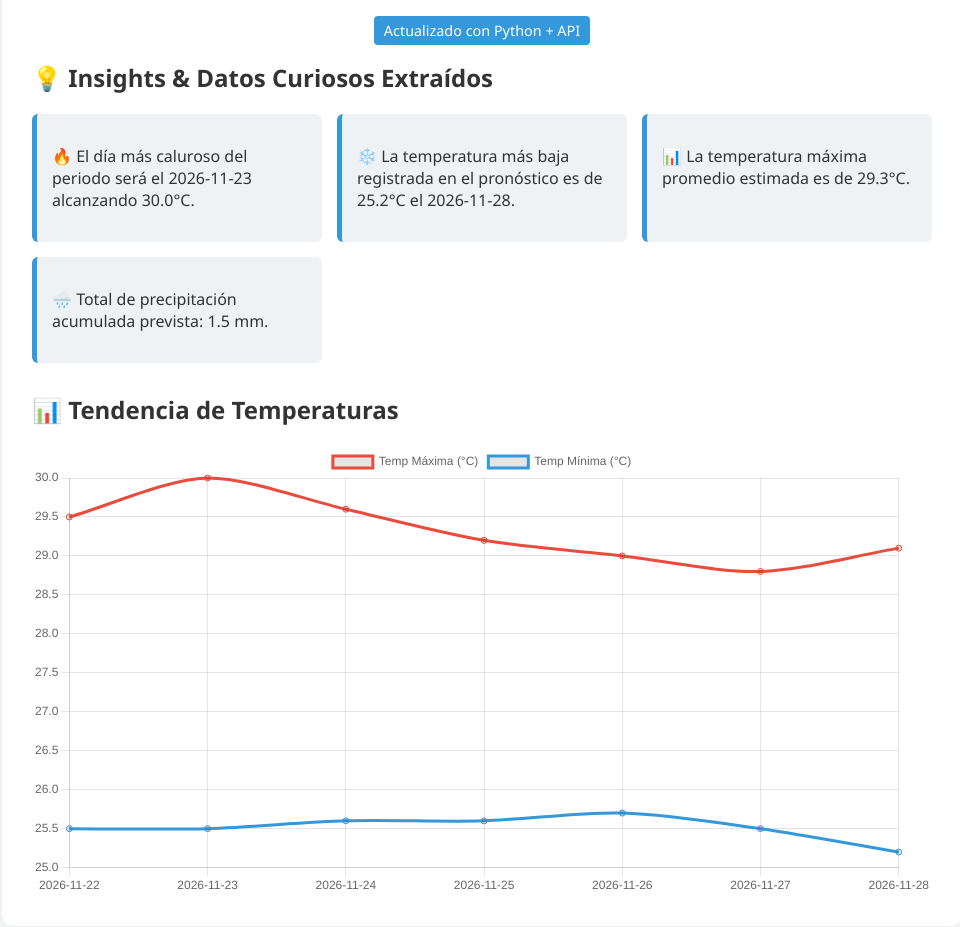
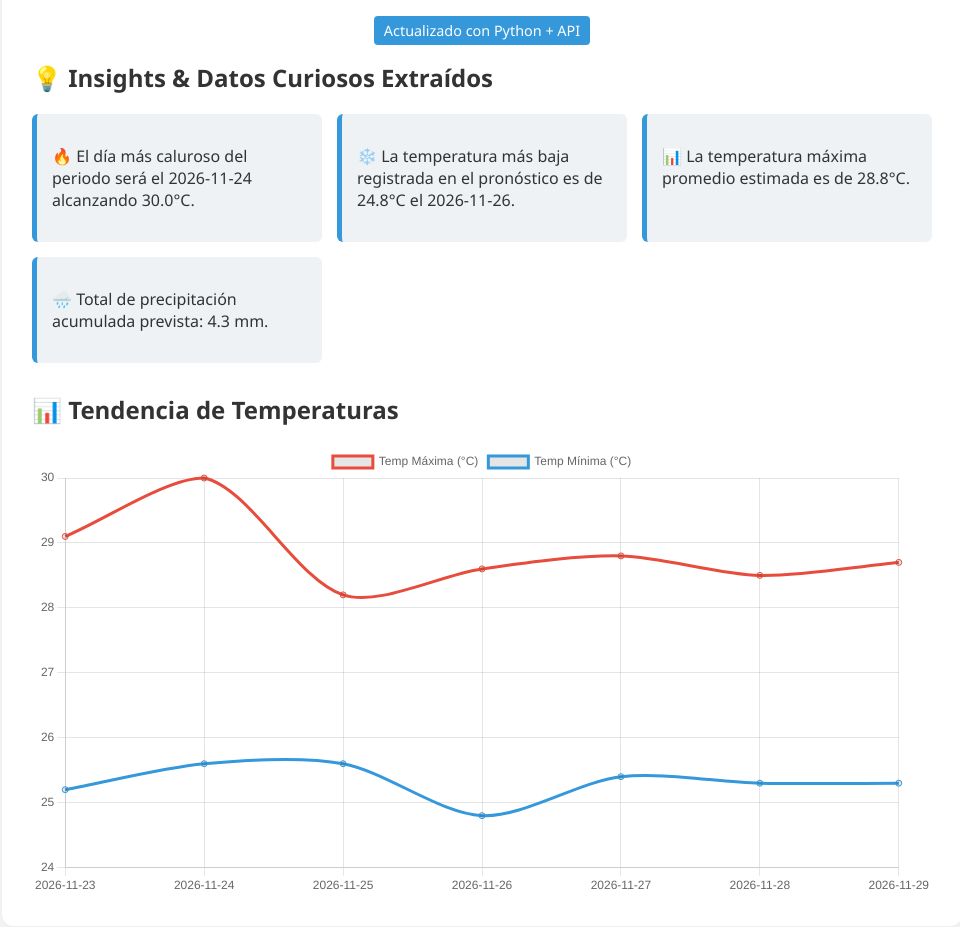
Before and after one commit to code-droick/datos-climaticos, a plain HTML site: page index.html in a window 1280 px wide. Shown: the part 117-1044 px from the top of the page, without its empty margins (158-1118 px from the left). Drawn offline with nearby package versions, Linux system fonts and the light colour scheme.

Commit message:
bot: actualización automática de datos curiosos

```diff
--- a/index.html
+++ b/index.html
@@ -25,19 +25,19 @@
             <div class="grid">
 
                     <div class="card">
-                        <p>🔥 El día más caluroso del periodo será el 2026-11-23 alcanzando 30.0°C.</p>
+                        <p>🔥 El día más caluroso del periodo será el 2026-11-24 alcanzando 30.0°C.</p>
                     </div>
 
                     <div class="card">
-                        <p>❄️ La temperatura más baja registrada en el pronóstico es de 25.2°C el 2026-11-28.</p>
+                        <p>❄️ La temperatura más baja registrada en el pronóstico es de 24.8°C el 2026-11-26.</p>
                     </div>
 
                     <div class="card">
-                        <p>📊 La temperatura máxima promedio estimada es de 29.3°C.</p>
+                        <p>📊 La temperatura máxima promedio estimada es de 28.8°C.</p>
                     </div>
 
                     <div class="card">
-                        <p>🌧️ Total de precipitación acumulada prevista: 1.5 mm.</p>
+                        <p>🌧️ Total de precipitación acumulada prevista: 4.3 mm.</p>
                     </div>
 
             </div>
@@ -54,10 +54,10 @@
             new Chart(ctx, {
                 type: 'line',
                 data: {
-                    labels: ["2026-11-22", "2026-11-23", "2026-11-24", "2026-11-25", "2026-11-26", "2026-11-27", "2026-11-28"],
+                    labels: ["2026-11-23", "2026-11-24", "2026-11-25", "2026-11-26", "2026-11-27", "2026-11-28", "2026-11-29"],
                     datasets: [
-                        { label: 'Temp Máxima (°C)', data: [29.5, 30.0, 29.6, 29.2, 29.0, 28.8, 29.1], borderColor: '#e74c3c', fill: false, tension: 0.3 },
-                        { label: 'Temp Mínima (°C)', data: [25.5, 25.5, 25.6, 25.6, 25.7, 25.5, 25.2], borderColor: '#3498db', fill: false, tension: 0.3 }
+                        { label: 'Temp Máxima (°C)', data: [29.1, 30.0, 28.2, 28.6, 28.8, 28.5, 28.7], borderColor: '#e74c3c', fill: false, tension: 0.3 },
+                        { label: 'Temp Mínima (°C)', data: [25.2, 25.6, 25.6, 24.8, 25.4, 25.3, 25.3], borderColor: '#3498db', fill: false, tension: 0.3 }
                     ]
                 }
             });
```
